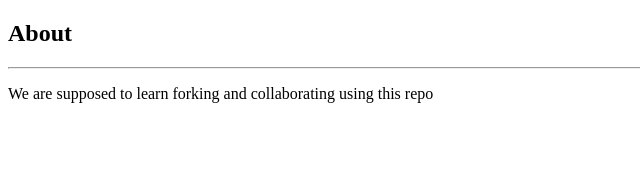
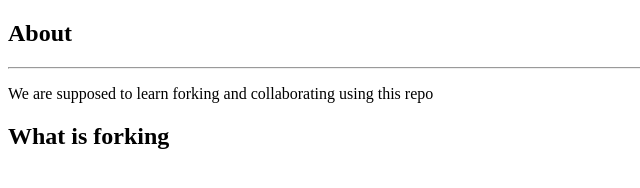
Before and after one commit to moringaschool/hello-world, a plain HTML site: page index.html in a window 1280 px wide. Shown: the whole page, without its empty margins (0-640 px from the left). Drawn offline with Linux system fonts and the light colour scheme.

Commit message:
New div added

```diff
--- a/index.html
+++ b/index.html
@@ -8,5 +8,9 @@
     <h2>About</h2>
     <hr>
     <p>We are supposed to learn forking and collaborating using this repo</p>
+
+    <div>
+      <h2>What is forking</h2>
+    </div>
   </body>
 </html>
```
Also changed, not shown: 1 other file.
